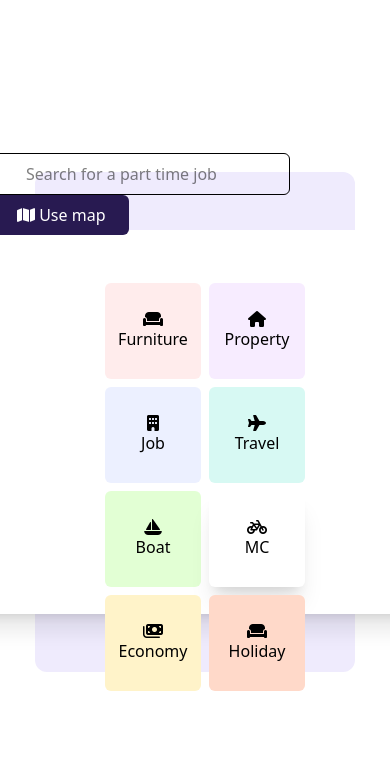
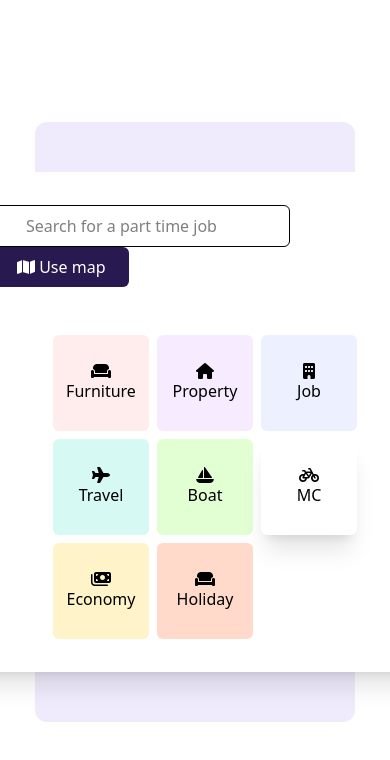
Before and after one commit to mike-PG65/my-design, a website: page src/index.html in a window 390 px wide. Shown: the top 760 px of the page. Drawn offline with Linux system fonts and the light colour scheme.

Commit message:
media query changes

```diff
--- a/src/index.html
+++ b/src/index.html
@@ -10,16 +10,16 @@
 <body class="h-screen bg flex justify-center items-center" >
 
     <div class="h-screen flex justify-center items-center">
-        <div class="bg-[#EFEBFD] absolute h-[500px] w-80 -z-10 rounded-xl"></div>
+        <div class="bg-[#EFEBFD] absolute h-[600px] md:h-[500px] w-80 -z-10 rounded-xl"></div>
 
-        <section class="w-[530px] h-96 bg-white shadow-xl ml-5 my-auto rounded-xl flex">
+        <section class="w-[530px] md:h-[400px] h-[500px] bg-white shadow-xl ml-5 my-auto rounded-xl flex">
             <div class=" w-[80%] flex flex-col justify-center items-center mx-auto">
                 <div class="input">
                     <input type="text" placeholder="Search for a part time job" class="border border-gray rounded-md px-8 py-2">
                     <button class="text-white bg-[#281A51] px-6 py-2 rounded-md"> <i class="fa-solid fa-map"></i> Use map </button>
                 </div>
 
-                <div class="mt-12 gap-2 grid grid-cols-2 md:grid-cols-4 place-items-center">
+                <div class="mt-12 gap-2 grid grid-cols-3 md:grid-cols-4 place-items-center">
                     <div class="bg-[#FFECEC] w-24 h-24 p-2 rounded-md flex flex-col justify-center items-center">
                         <i class="fa-solid fa-couch "></i>
                         <p> Furniture </p>
```
Also changed, not shown: src/output.css.
